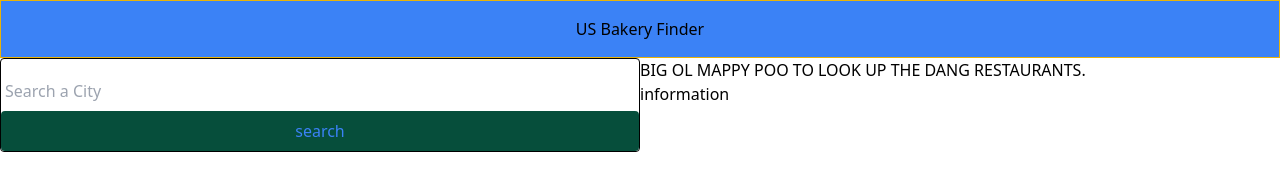
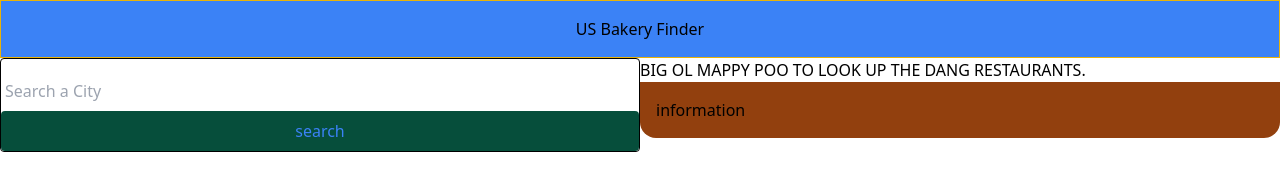
Before and after one commit to anomic84/US-Brewery-Finder, a plain HTML site: page index.html in a window 1280 px wide. Drawn offline with nearby package versions, Linux system fonts and the light colour scheme; files that its build step writes are made by us from their sources.

Commit message:
final push at end of class

```diff
--- a/index.html
+++ b/index.html
@@ -42,7 +42,7 @@
                 <p>BIG OL MAPPY POO TO LOOK UP THE DANG RESTAURANTS.</p>
             </div>
             <!-- search bar -->
-            <div class="container">
+            <div class="container p-4 bg-amber-800 rounded-b-2xl">
                 <h1>information</h1>
             </div>
         </div>
```
Also changed, not shown: dist/output.css.
